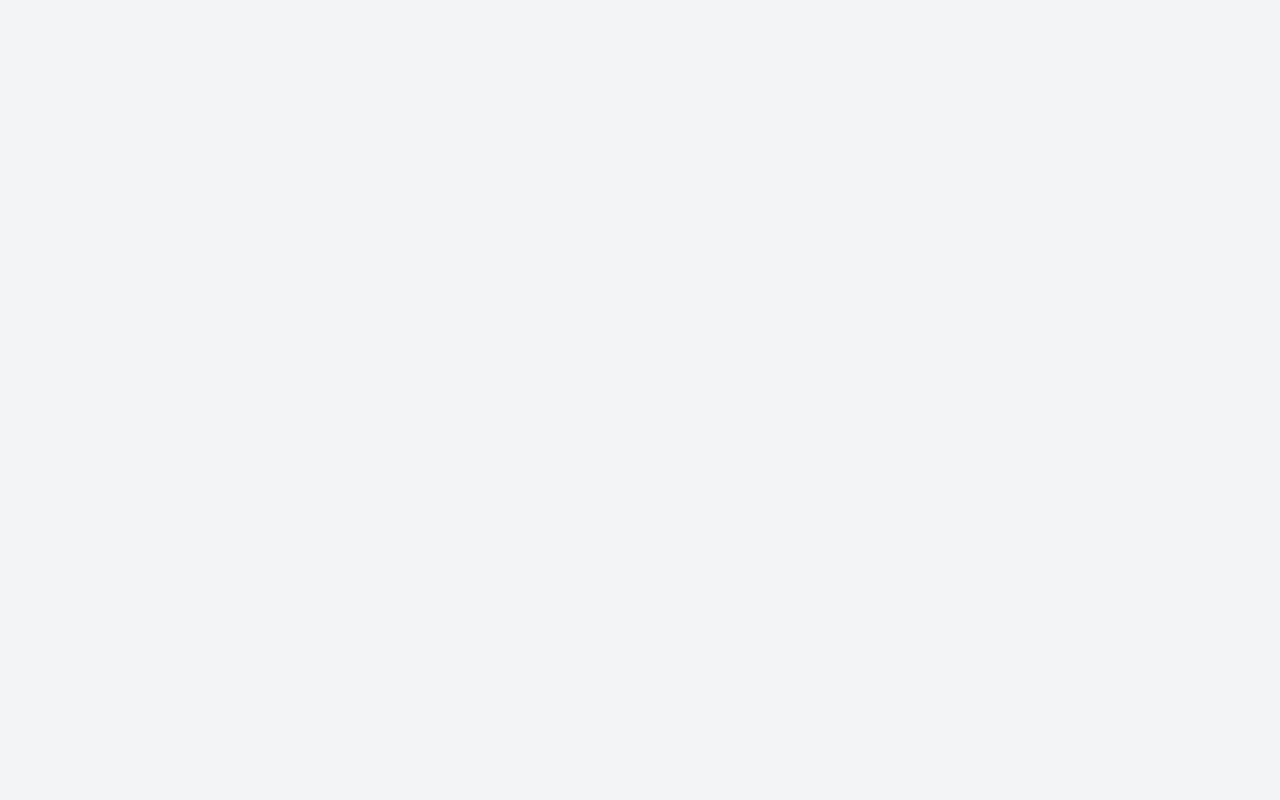
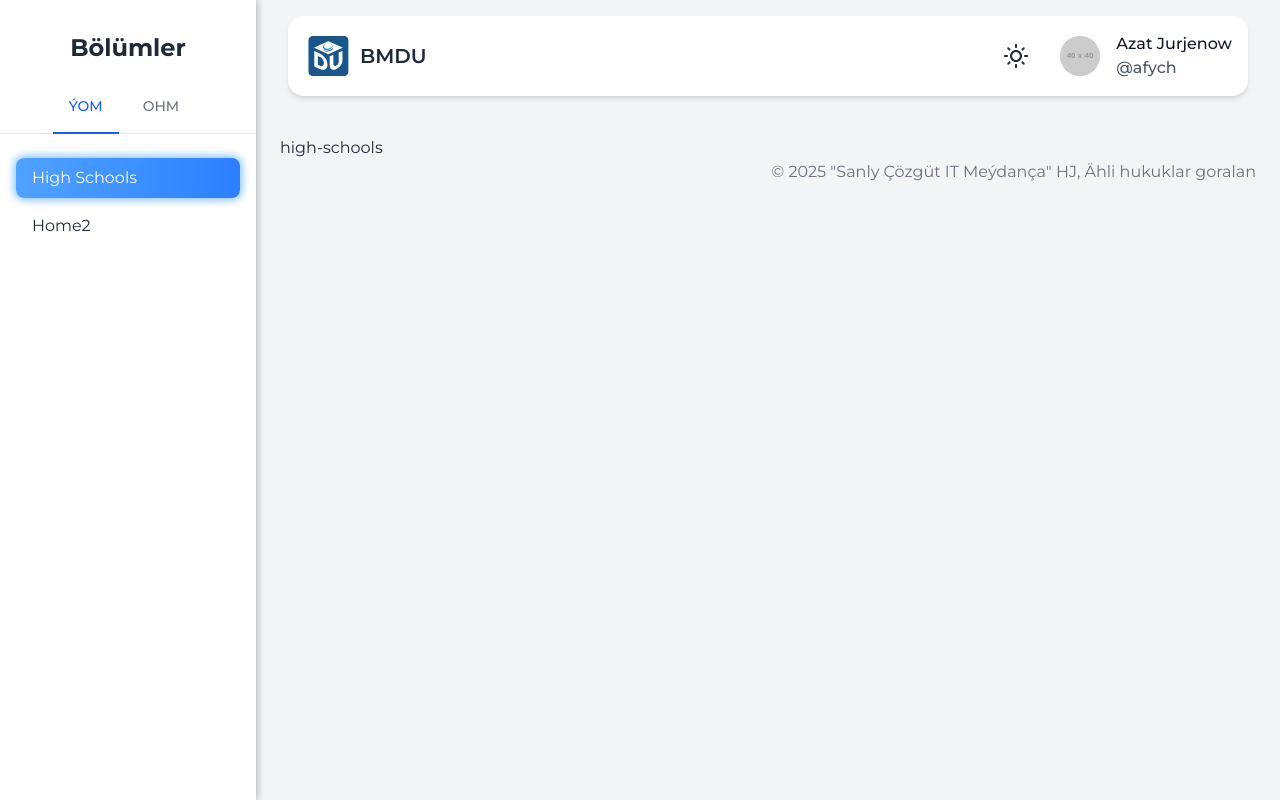
Before and after one commit to neharix/edusystem, a Vue app: page /high-schools in a window 1280 px wide. Before the commit this address had no page. Built offline with nearby package versions, Linux system fonts and the light colour scheme.

Commit message:
init commit

```diff
--- a/package.json
+++ b/package.json
@@ -9,10 +9,13 @@
     "preview": "vite preview"
   },
   "dependencies": {
+    "@headlessui/vue": "^1.7.23",
     "@tailwindcss/vite": "^4.0.0",
     "pinia": "^2.3.1",
+    "vee-validate": "^4.15.0",
     "vue": "^3.5.13",
-    "vue-router": "^4.5.0"
+    "vue-router": "^4.5.0",
+    "yup": "^1.6.1"
   },
   "devDependencies": {
     "@vitejs/plugin-vue": "^5.2.1",
--- a/src/App.vue
+++ b/src/App.vue
@@ -5,6 +5,7 @@
 <script>
 import { computed } from "vue";
 import MainLayout from "./layouts/MainLayout.vue";
+import { useRoute } from "vue-router";
 
 export default {
   setup() {
--- a/src/assets/tailwind.css
+++ b/src/assets/tailwind.css
@@ -6,5 +6,6 @@
 @custom-variant dark (&:where(.dark, .dark *));
 
 @theme {
-    --font-montserrat: Montserrat
+    --font-montserrat: Montserrat;
+    --shadow-lg: .2rem -.2rem 0.4rem rgb(0 0 0 / 0.1), -.2rem .2rem 0.4rem rgb(0 0 0 / 0.1), -.2rem -.2rem 0.4rem rgb(0 0 0 / 0.1), .2rem .2rem 0.4rem rgb(0 0 0 / 0.1);
 }
--- a/src/components/SidebarLink.vue
+++ b/src/components/SidebarLink.vue
@@ -1,15 +1,27 @@
 <template>
-  <router-link :to="link" class="block px-4 py-2 rounded hover:bg-gray-100">
-    <slot name="default"></slot>
+  <router-link :to="link" v-slot="{ isActive }">
+    <div class="block px-4 py-2 my-2 hover:translate-x-2 hover:transition rounded-lg ease-out hover:ease-in duration-200"
+         :class="{'border-none dark:border-violet-500/50 border-1 bg-gradient-to-r from-blue-400 to-blue-500 dark:from-violet-600 dark:to-violet-500 text-white shadow-lg shadow-blue-300/50 dark:shadow-violet-500/50': isActive}">
+      <slot name="default"></slot>
+    </div>
   </router-link>
 </template>
 <script>
+import {reactive, ref} from "vue";
+
 export default {
   props: {
     link: {
       type: String,
       required: true,
     }
+  },
+
+  setup() {
+    const link = ref(null);
+    const linkClasses = reactive({})
+
+    return {}
   }
 }
 </script>
--- /dev/null
+++ b/src/components/TabBar.vue
@@ -0,0 +1,26 @@
+<template>
+  <div
+    class="text-sm font-medium text-center text-gray-500 border-b border-gray-200 dark:text-gray-400 dark:border-gray-700">
+    <ul class="flex flex-wrap -mb-px" :class="{'justify-center': center}">
+      <slot name="default"></slot>
+    </ul>
+  </div>
+</template>
+
+<script>
+export default {
+  props: {
+    center: {
+      type: Boolean,
+      default: false,
+      required: false,
+    },
+  },
+  name: 'TabBar',
+}
+</script>
+
+
+<style scoped>
+
+</style>
--- /dev/null
+++ b/src/components/TabItem.vue
@@ -0,0 +1,28 @@
+<template>
+  <li class="me-2">
+    <button
+      :class="{
+        'inline-block p-4 border-b-2 border-transparent rounded-t-lg hover:text-gray-600 hover:border-gray-300 dark:hover:text-gray-300': !isActive,
+        'inline-block p-4 text-blue-600 border-b-2 border-blue-600 rounded-t-lg active dark:text-violet-500 dark:border-violet-500': isActive,
+      }" class="transition duration-200 ease-in-out">
+      <slot name="default"></slot>
+    </button>
+  </li>
+</template>
+
+<script>
+export default {
+  props: {
+    isActive: {
+      type: Boolean,
+      required: false,
+      default: false,
+    },
+  }
+}
+</script>
+
+
+<style scoped>
+
+</style>
--- a/src/layouts/MainLayout.vue
+++ b/src/layouts/MainLayout.vue
@@ -3,20 +3,36 @@
        class="fixed shadow-lg inset-y-0 left-0 z-20 w-64 bg-white/90 lg:bg-white text-gray-800 dark:text-white dark:bg-[#171131ef] lg:dark:bg-[#171131] flex flex-col transform transition-transform duration-300 lg:translate-x-0">
     <div class="flex items-center space-x-4 p-8 lg:hidden">
       <div class="w-10 h-10 rounded-full bg-gray-200 overflow-hidden">
-        <img src="https://via.placeholder.com/40" alt="User Avatar" />
+        <img src="https://via.placeholder.com/40" alt="User Avatar"/>
       </div>
       <div>
         <p class="m-0 text-gray-900 dark:text-gray-100 font-medium">Azat Jurjenow</p>
         <p class="m-0 text-gray-600 dark:text-gray-300 font-medium">@afych</p>
       </div>
     </div>
-    <div class="lg:p-8 lg:pb-4 py-4 px-8 text-2xl font-bold border-gray-200">Bölümler</div>
+    <div class="lg:p-8 lg:pb-4 py-4 px-8 text-2xl font-bold border-gray-200 text-center">Bölümler</div>
     <!-- User info (видимо только на мобильных) -->
+
+
+    <tab-bar :center="true">
+      <tab-item :is-active="selectedTab === 'hs'" @click="selectedTab = 'hs'">
+        ÝOM
+      </tab-item>
+      <tab-item :is-active="selectedTab === 'ss'" @click="selectedTab = 'ss'">
+        OHM
+      </tab-item>
+
+    </tab-bar>
+
     <nav class="flex-1 p-4 space-y-2 overflow-y-auto">
-      <sidebar-link link="/">Home</sidebar-link>
-      <a href="#" class="block px-4 py-2 rounded hover:bg-gray-100">Пункт 2</a>
-      <a href="#" class="block px-4 py-2 rounded hover:bg-gray-100">Пункт 3</a>
-      <a href="#" class="block px-4 py-2 rounded hover:bg-gray-100">Пункт 4</a>
+      <div v-if="selectedTab === 'hs'">
+        <sidebar-link link="/high-schools">High Schools</sidebar-link>
+        <sidebar-link link="/">Home2</sidebar-link>
+      </div>
+      <div v-if="selectedTab === 'ss'">
+        <sidebar-link link="/">Home3</sidebar-link>
+        <sidebar-link link="/">Home4</sidebar-link>
+      </div>
     </nav>
   </div>
   <!-- Overlay -->
@@ -26,12 +42,14 @@
   <div class="flex-1 flex flex-col lg:pl-64 dark:bg-[#1b1829] bg-gray-100">
     <!-- Navbar -->
     <div :class="showSidebar ? 'bg-white/25 dark:bg-[#1711313b]' : 'bg-white/90 dark:bg-[#171131ef]'"
-      class=" lg:bg-white text-gray-800 dark:text-white lg:dark:bg-[#171131] shadow-md rounded-2xl sticky top-0 z-10 flex justify-between items-center p-4 lg:m-8 lg:my-4 m-4">
-      <button id="menuButton" class="lg:hidden px-4 py-2 rounded" @click="showSidebar = !showSidebar"><svg
+         class=" lg:bg-white text-gray-800 dark:text-white lg:dark:bg-[#171131] shadow-md dark:shadow-lg rounded-2xl sticky top-0 z-10 flex justify-between items-center p-4 lg:m-8 lg:my-4 m-4">
+      <button id="menuButton" class="lg:hidden px-4 py-2 rounded" @click="showSidebar = !showSidebar">
+        <svg
           class="w-6 h-6" fill="none" stroke="currentColor" stroke-width="2" viewBox="0 0 24 24"
           xmlns="http://www.w3.org/2000/svg">
           <path stroke-linecap="round" stroke-linejoin="round" d="M4 6h16M4 12h16m-7 6h7"></path>
-        </svg></button>
+        </svg>
+      </button>
       <router-link to="/">
         <div class="text-xl font-semibold flex items-center"><img class="w-12 h-12" src="/src/assets/svgs/favicon.svg"
                                                                   alt=""><span class="px-2">BMDU</span></div>
@@ -41,7 +59,7 @@
         <theme-toggler :is-mobile="false" :is-dark="isDark" @toggle-theme="toggleTheme"></theme-toggler>
         <div class="hidden lg:flex items-center space-x-4">
           <div class="w-10 h-10 rounded-full bg-gray-200 overflow-hidden">
-            <img src="https://via.placeholder.com/40" alt="User Avatar" />
+            <img src="https://via.placeholder.com/40" alt="User Avatar"/>
           </div>
           <div>
             <p class="m-0 text-gray-900 dark:text-gray-100 font-medium">Azat Jurjenow</p>
@@ -64,15 +82,18 @@
 </template>
 
 <script>
-import { ref } from "vue";
+import {ref, onMounted} from "vue";
 import ThemeToggler from "@/components/ThemeToggler.vue";
 import SidebarLink from "@/components/SidebarLink.vue";
+import TabBar from "@/components/TabBar.vue";
+import TabItem from "@/components/TabItem.vue";
+
 export default {
   name: "Main Layout",
   setup() {
     const showSidebar = ref(false);
     const isDark = ref(null)
-
+    const selectedTab = ref("hs");
     const year = ref(new Date().getFullYear())
 
     function toggleTheme() {
@@ -94,21 +115,22 @@ export default {
 
     }
 
-    return { showSidebar, toggleTheme, isDark, year };
-  },
-  mounted() {
+    onMounted(() => {
       const theme = localStorage.getItem("theme")
       if (theme !== null) {
         document.querySelector("html").setAttribute("class", theme)
-      this.isDark = theme === "dark" ? true : false
+        isDark.value = theme === "dark"
 
       } else {
         localStorage.setItem("theme", "light")
         document.querySelector("html").setAttribute("class", "light")
-      this.isDark = false
+        isDark.value = false
       }
+    })
+
+    return {showSidebar, toggleTheme, isDark, year, selectedTab};
   },
-  components: { ThemeToggler, SidebarLink }
+  components: {TabItem, TabBar, ThemeToggler, SidebarLink}
 };
 </script>
 
--- a/src/router/index.js
+++ b/src/router/index.js
@@ -1,4 +1,4 @@
-import { createRouter, createWebHistory } from "vue-router";
+import {createRouter, createWebHistory} from "vue-router";
 import HomeView from "../views/HomeView.vue";
 
 const router = createRouter({
@@ -10,14 +10,26 @@ const router = createRouter({
       component: HomeView,
       meta: {
         layout: "main",
+        title: "Baş sahypa"
       },
     },
-    // {
-    //   path: '/about',
-    //   name: 'about',
-    //   component: () => import('../views/AboutView.vue'),
-    // },
+    {
+      path: '/high-schools',
+      name: 'high-schools',
+      component: () => import('../views/HighSchoolsView.vue'),
+      meta: {
+        layout: "main",
+        title: "Ýokary okuw mekdepler",
+      }
+    },
   ],
 });
 
+
+router.beforeEach((to, from, next) => {
+  let title = to.meta.title || "";
+  document.title = title.length > 0  ? title + " | BMDU" : "BMDU";
+  next();
+});
+
 export default router;
--- /dev/null
+++ b/src/views/HighSchoolsView.vue
@@ -0,0 +1,12 @@
+<template>
+  <p>high-schools</p>
+</template>
+
+<script setup>
+
+</script>
+
+
+<style scoped>
+
+</style>
--- a/src/views/HomeView.vue
+++ b/src/views/HomeView.vue
@@ -1,7 +1,7 @@
-<script setup>
-</script>
-
 <template>
   <p>hello</p>
 
 </template>
+
+<script setup>
+</script>
```
Also changed, not shown: src/layouts/h.vue (deleted, +0 -76 lines), 1 other file (tests, documents, lock files or other folders). Lines whose indentation alone changed are shown as unchanged.
